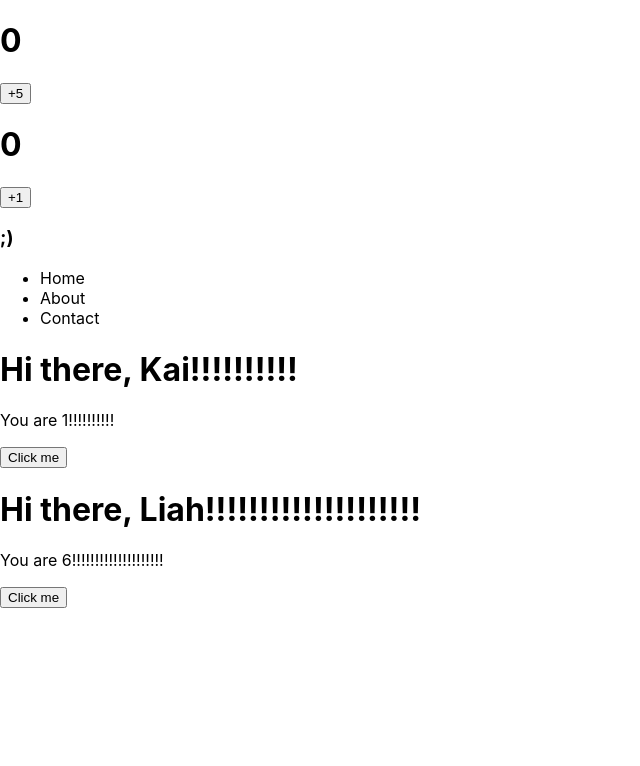
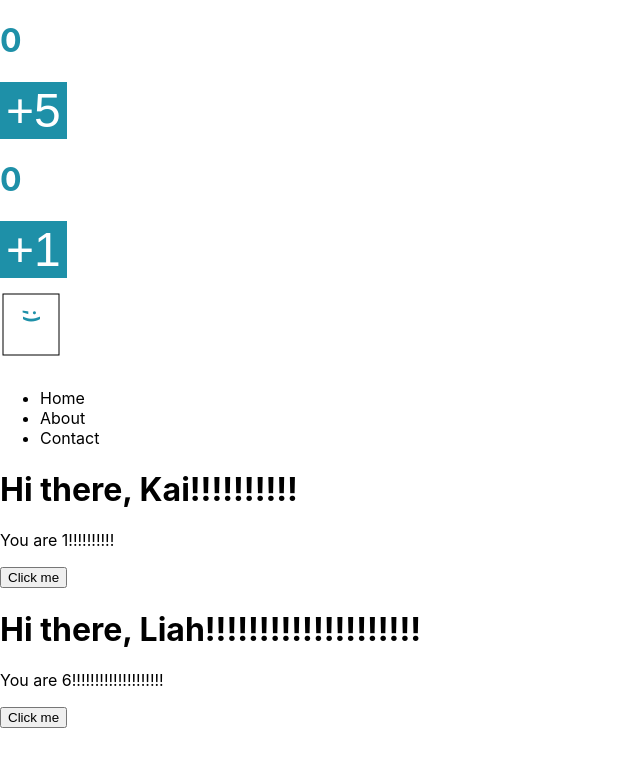
Before and after one commit to RoryGrenade/react-shopping-cart, a React (Create React App) app: page / in a window 1280 px wide. Shown: the top 766 px of the page, without its empty margins (0-640 px from the left). Built offline with nearby package versions, Linux system fonts and the light colour scheme.

Commit message:
Added demo styling

```diff
--- a/src/App.js
+++ b/src/App.js
@@ -3,7 +3,8 @@ import Navbar from './Navbar'
 import Greeter from './Greeter'
 import Counter from './Counter'
 import MoodToggler from './MoodToggler'
-import './App.css';
+import './Counter.css';
+import './MoodToggler.css';
 
 function App() {
   return (
--- /dev/null
+++ b/src/Counter.css
@@ -0,0 +1,10 @@
+.counter__heading {
+  color: #1e90a8;
+}
+
+.counter__button {
+  font-size: 3rem;
+  background-color: #1e90a8;
+  color: #fff;
+  border: none;
+}
--- a/src/Counter.js
+++ b/src/Counter.js
@@ -3,10 +3,10 @@ import React, { useState } from "react"
 function Counter({step = 1}) {
     const [count, setCount] = useState(0)
     return (
-        <>
-            <h1>{count}</h1>
-            <button onClick={() => setCount(count + step )}>+{step}</button>
-        </>
+        <div className="counter">
+            <h1 className="counter__heading">{count}</h1>
+            <button className="counter__button" onClick={() => setCount(count + step )}>+{step}</button>
+        </div>
     )
 }
 
--- /dev/null
+++ b/src/MoodToggler.css
@@ -0,0 +1,8 @@
+.moodToggler {
+    display: inline-flex;
+    border: 1px solid black;
+    padding: 15px;
+    width: 30px;
+    height: 25px;
+    transform: rotate(90deg);
+}
--- a/src/MoodToggler.js
+++ b/src/MoodToggler.js
@@ -3,7 +3,8 @@ import React, { useState } from "react"
 function MoodToggler() {
     const [isHappy, setIsHappy] = useState(true)
     const toggleIsHappy = () => setIsHappy(!isHappy)
-    return <h3 onClick={toggleIsHappy}>{isHappy ? ";)" : ":("}</h3>
+    const styles = {color: isHappy ? '#1e90a8' : 'red'}
+    return <h3 className="moodToggler" style={styles} onClick={toggleIsHappy}>{isHappy ? ";)" : ":("}</h3>
 }
 
 export default MoodToggler
```
